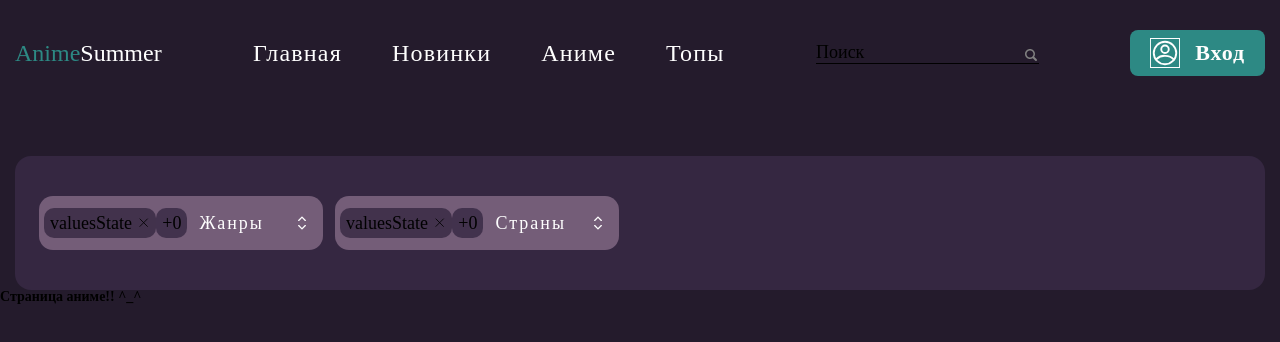
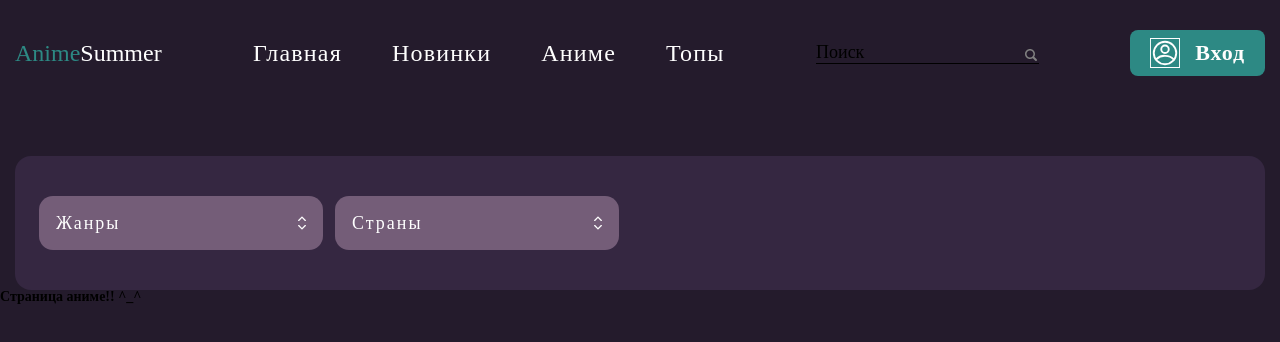
Before and after one commit to cookies-with-tea/fims-site, a React (Vite) app: page /anime in a window 1280 px wide. Shown: the top 342 px of the page. Built offline with nearby package versions, Linux system fonts and the light colour scheme.

Commit message:
feat/ASF-15: упрощена логика + сделан кейс use collapse-tags

```diff
--- a/src/components/anime-filters/index.tsx
+++ b/src/components/anime-filters/index.tsx
@@ -16,6 +16,7 @@ const fetchFilters = async () => {
 export const AnimeFilters = () => {
   const [filters, setFilters] = useState<FiltersData[]>([])
   const [filtersValues, setFiltersValues] = useState({})
+
   console.log(filtersValues)
   const fetchData = async () => {
     console.log({
--- a/src/ui/select/Select.tsx
+++ b/src/ui/select/Select.tsx
@@ -30,10 +30,9 @@ export const Select = ({
   onChange,
   multiple = false
   }: SelectType) => {
-  const [valuesState, setValuesState] = useState<Set<OptionType['value']>>(new Set())
-  const [checkedValues, setCheckedValues] = useState<string[]>([])
-  console.log(valuesState)
-  const handleValuesChange = (value: OptionType['value'], valueChecked?: string) => {
+  const [valuesState, setValuesState] = useState([])
+
+  const handleValuesChange = (value: OptionType) => {
     const _values = new Set(valuesState)
 
     if (_values.has(value)) {
@@ -42,14 +41,12 @@ export const Select = ({
       _values.add(value)
     }
 
-    setValuesState(_values)
+    setValuesState([..._values])
 
-    valueChecked && setCheckedValues([...checkedValues, valueChecked])
-    console.log()
-    onChange?.(Array.from(_values.values()))
+    onChange?.(valuesState.map(map => map.value))
   }
 
-  const handleOptionChange = (value: OptionType['value'],  valueChecked?: string) => {
+  const handleOptionChange = (value) => {
     if (!multiple) {
       onChange?.(value)
 
@@ -64,7 +61,18 @@ export const Select = ({
       return
     }
 
-    handleValuesChange(value, valueChecked)
+    handleValuesChange(value)
+  }
+  const handleOptionRemove = (event) => {
+    event.stopPropagation()
+    console.log(valuesState)
+
+    // console.log(valuesState.filter((employee, index) => index != 0))
+    setValuesState(current =>
+      current.filter((employee, index) => index != 0),
+    )
+
+    onChange?.(valuesState.map(map => map.value))
   }
 
   return (
@@ -77,23 +85,27 @@ export const Select = ({
       <div className={cx('select', size)}>
         <div className={cx('select__selected')}>
 
+          { !!valuesState.length && (
             <div className={cx('select__selected-item')}>
               <span className={cx('select__selected-text')}>
-              { checkedValues[0] }valuesState
+                {valuesState[0].label}
               </span>
 
-            <button>
-              <Icon name={'close'} className={cx('select__selected-icon')}/>
+              <button onClick={handleOptionRemove}>
+                <Icon name={'close'} className={cx('select__selected-icon')} />
               </button>
             </div>
+          )}
 
+          {valuesState.length > 1 && (
             <div className={cx('select__selected-item')}>
-            <span> +{ checkedValues.length }</span>
+              <span> +{valuesState.length - 1}</span>
             </div>
+          )}
         </div>
 
         <input
-          placeholder={!checkedValues.length ? placeholder : ''}
+          placeholder={!valuesState.length ? placeholder : ''}
           className={cx('select__input')}
           value={value}
         />
--- a/src/ui/select/option/Option.tsx
+++ b/src/ui/select/option/Option.tsx
@@ -23,7 +23,7 @@ export const Option = ({
   return (
     <li
       className={cx('menu__item', checkIconPosition)}
-      onClick={() => onChange(option.value, option.label)}
+      onClick={() => onChange(option)}
     >
       { checkIconPosition === 'left' && isChecked && (
         <div className={cx('menu__item-icon')}>
--- a/src/ui/select/options/SelectOptions.tsx
+++ b/src/ui/select/options/SelectOptions.tsx
@@ -27,7 +27,7 @@ export const SelectOptions = ({
     <ul>
       {data.map((option , index) => (
         <Option
-          isChecked={values.has(option.value)}
+          isChecked={new Set(values).has(option)}
           key={index}
           option={option}
           checkIconPosition={checkIconPosition}
```
Lines whose indentation alone changed are shown as unchanged.
